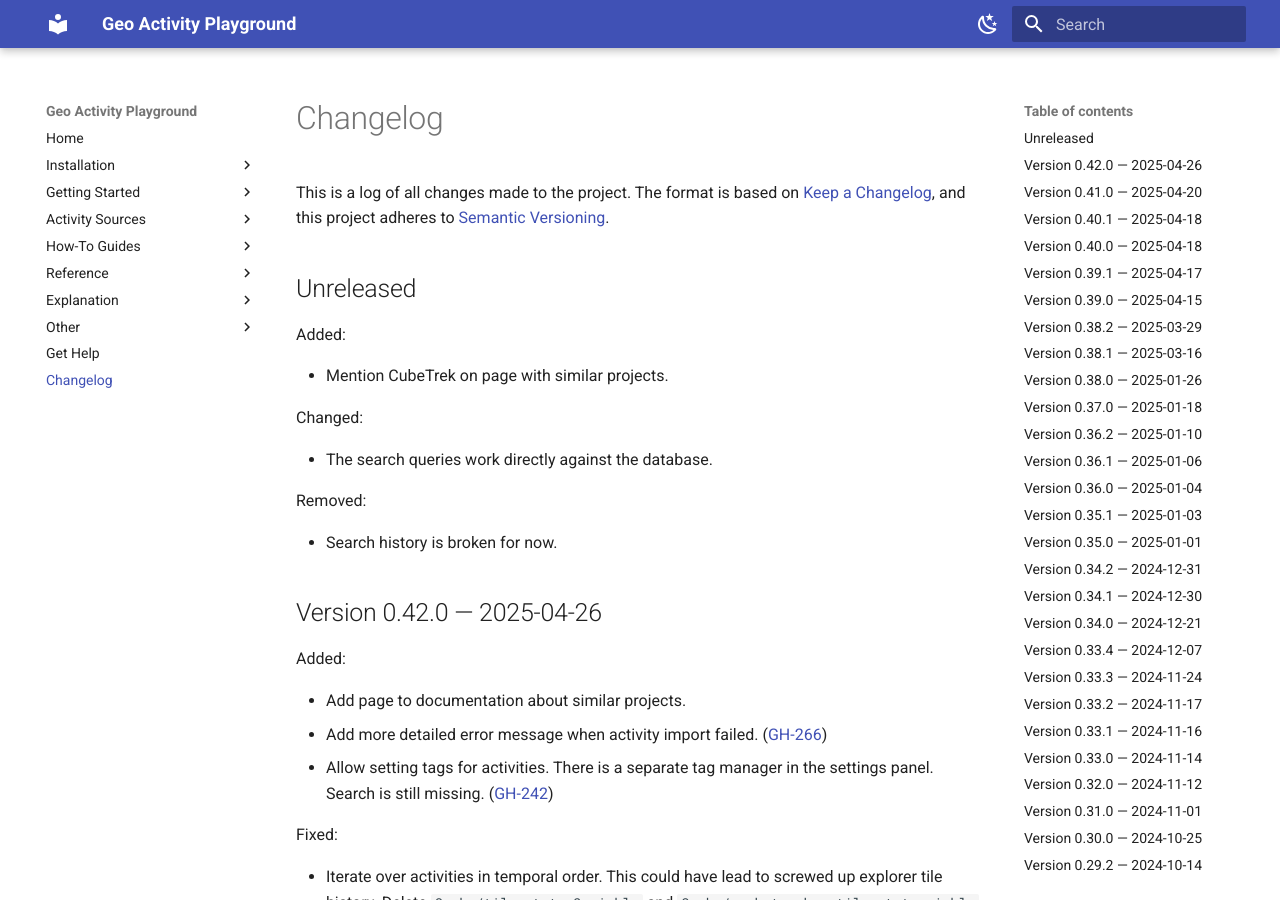
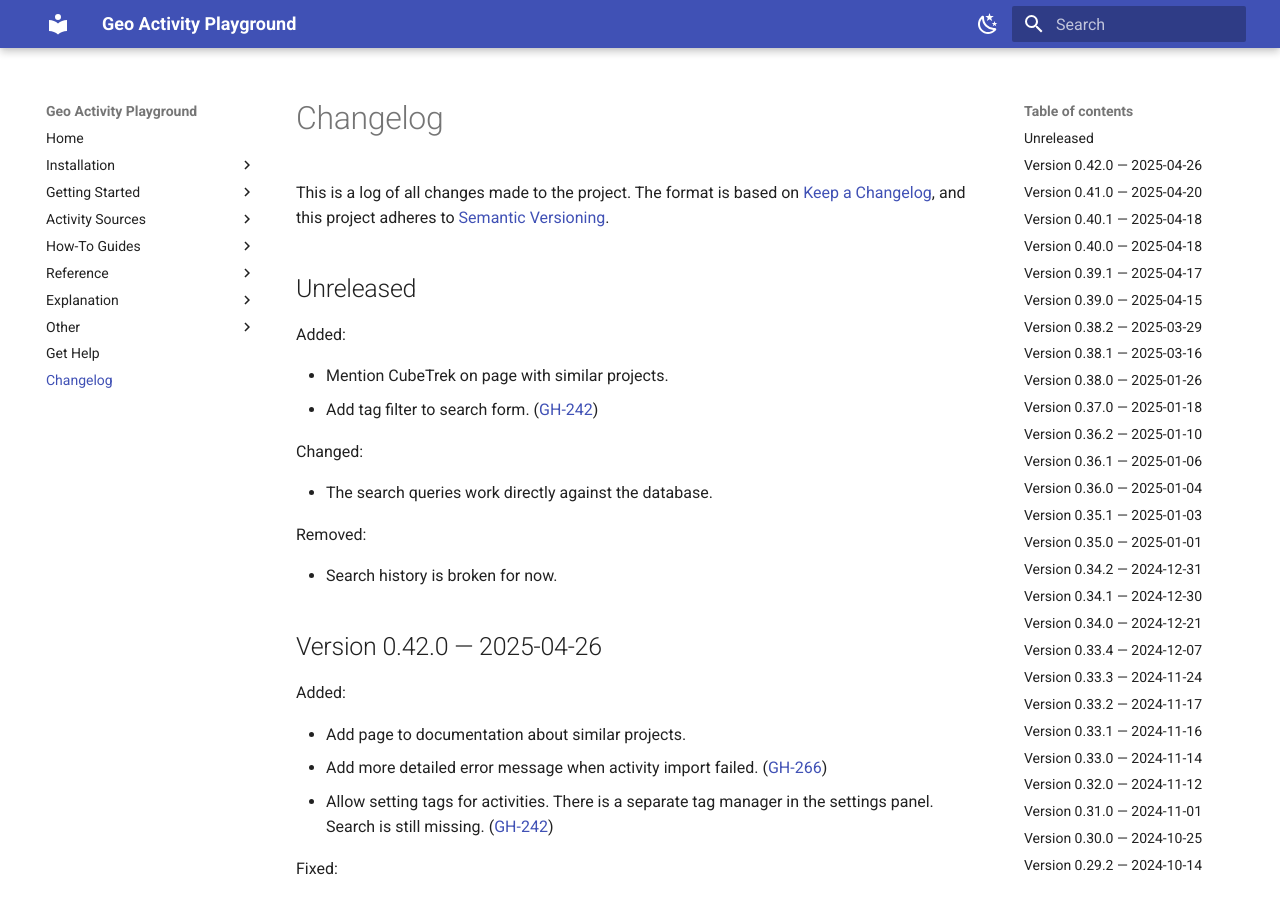
Before and after one commit to martin-ueding/geo-activity-playground, an MkDocs documentation site: the page built from docs/changelog.md, in a window 1280 px wide and 900 px high. Built offline with MkDocs 1.6.1 and Material for MkDocs 9.7.7, drawn with Linux system fonts in a browser that asks for light colours.

Commit message:
docs: Changelog entry, GH-242

```diff
--- a/docs/changelog.md
+++ b/docs/changelog.md
@@ -20,6 +20,7 @@
 Added:
 
 - Mention CubeTrek on page with similar projects.
+- Add tag filter to search form. ([GH-242](https://github.com/martin-ueding/geo-activity-playground/issues/242))
 
 Changed:
 
```
